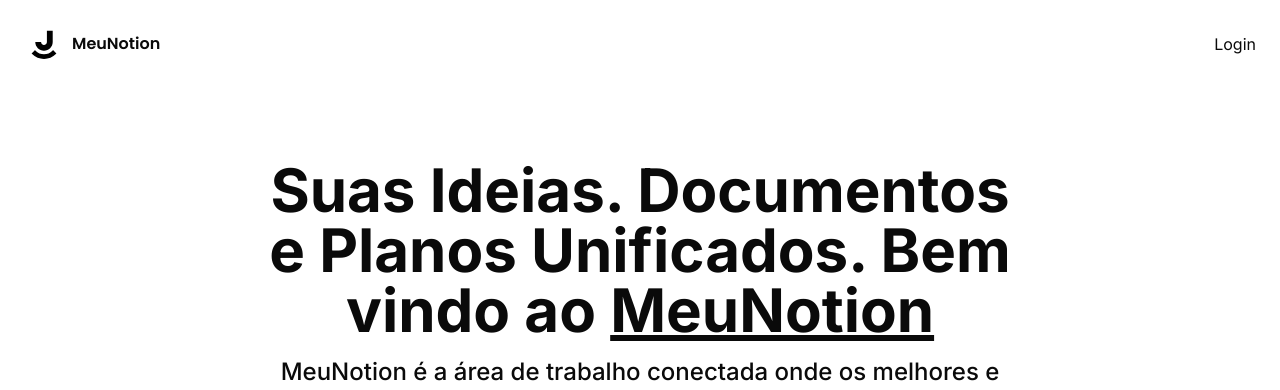
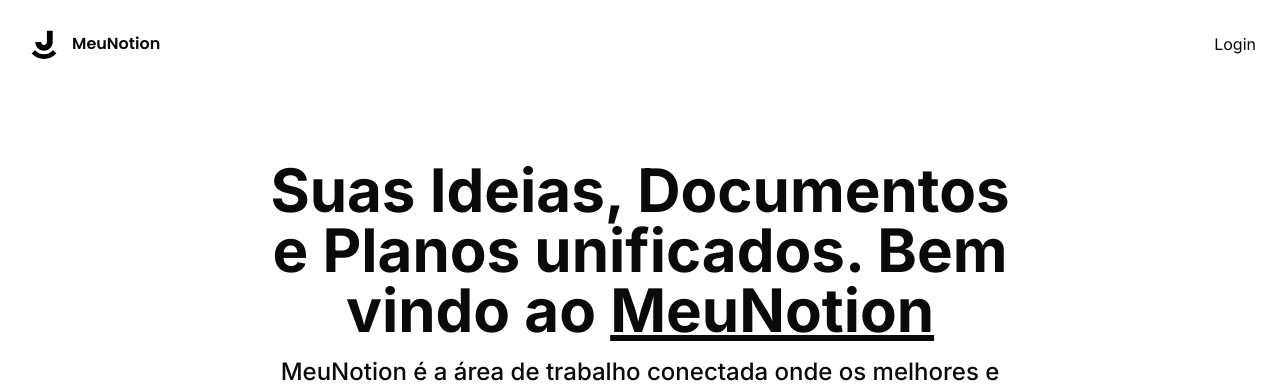
Before and after one commit to aursouza/notionclone, a Next.js app: page / in a window 1280 px wide. Shown: the top 390 px of the page. Built offline with nearby package versions, Linux system fonts and the light colour scheme.

Commit message:
fix: alter text from heading

```diff
--- a/app/(home)/_components/heading.tsx
+++ b/app/(home)/_components/heading.tsx
@@ -7,7 +7,7 @@
   return (
     <div className="max-w-3xl space-y-4">
       <h1 className="text-w-3xl sm:text-5xl md:text-6xl font-bold">
-        Suas Ideias. Documentos e Planos Unificados. Bem vindo ao{' '}
+        Suas Ideias, Documentos e Planos unificados. Bem vindo ao{' '}
         <span className="underline">MeuNotion</span>
       </h1>
       <h3 className=" text-base sm:text-xl md:text-2xl font-medium">
```
